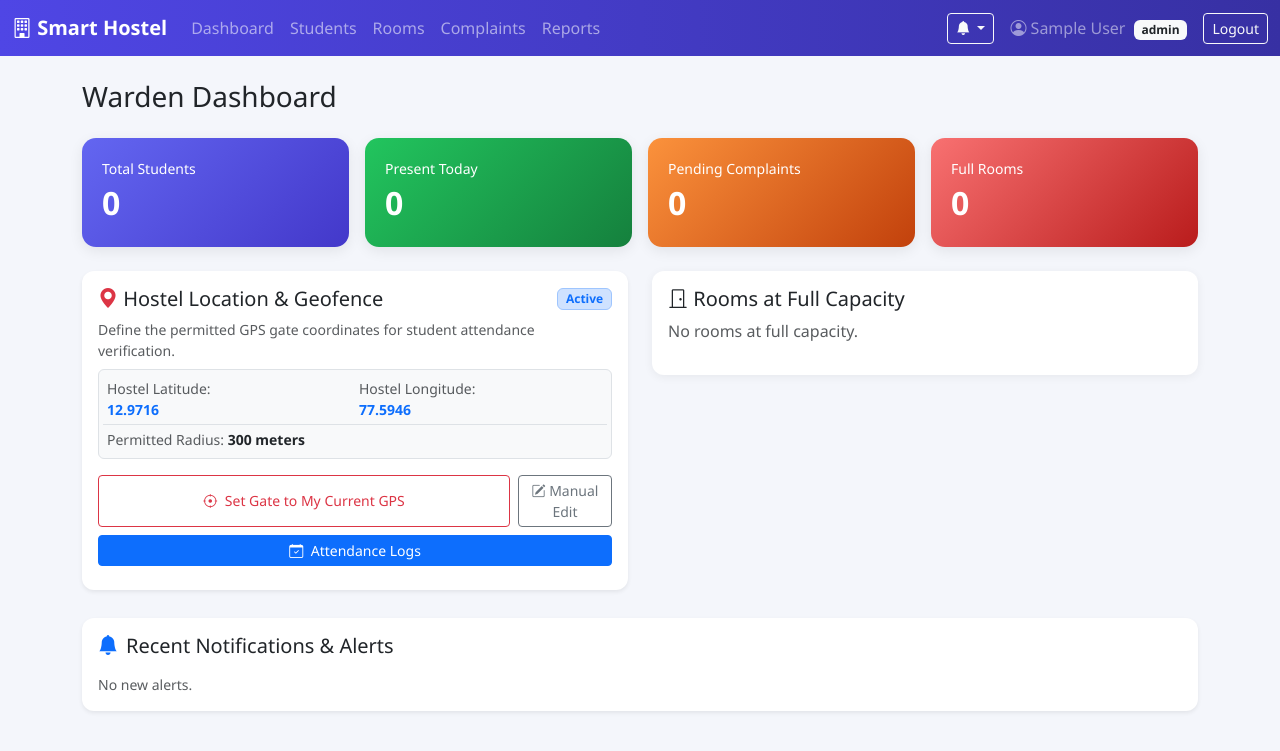
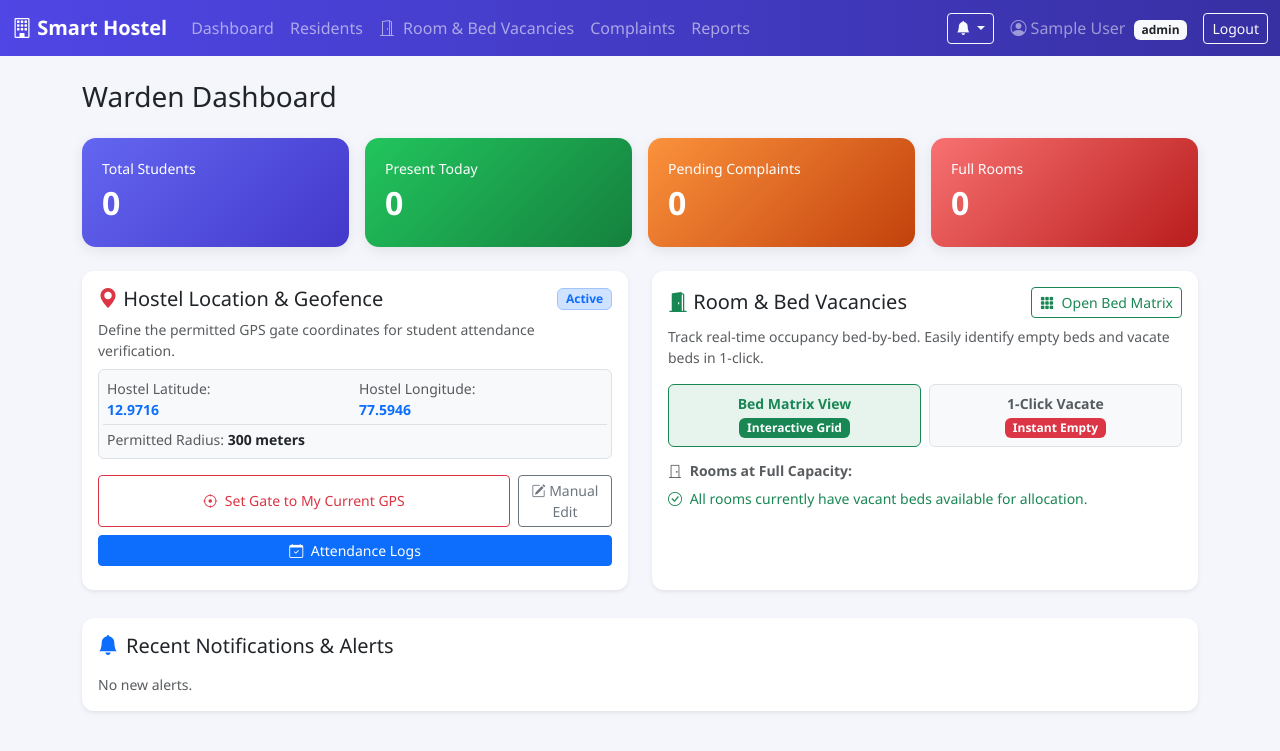
Before and after one commit to rsnivetha990-cmd/hostel-management, a Flask app: page /warden/dashboard in a window 1280 px wide. Shown: the top 751 px of the page. Run offline with Flask 3, Linux system fonts and the light colour scheme; the visitor is signed in with stand-in values (Sample User, id 1); data that the repository does not hold is empty; some libraries are stand-ins or nearby versions.

Commit message:
feat: Add prominent Room & Bed Vacancies navigation and dashboard entry points for Warden and Admin

```diff
--- a/templates/base.html
+++ b/templates/base.html
@@ -28,12 +28,12 @@
         {% elif current_user.role == 'warden' %}
           <li class="nav-item"><a class="nav-link" href="{{ url_for('warden_dashboard') }}">Dashboard</a></li>
           <li class="nav-item"><a class="nav-link" href="{{ url_for('warden_attendance') }}">Attendance Monitoring</a></li>
-          <li class="nav-item"><a class="nav-link" href="{{ url_for('warden_rooms') }}">Rooms</a></li>
+          <li class="nav-item"><a class="nav-link" href="{{ url_for('warden_rooms') }}"><i class="bi bi-door-open me-1"></i> Room & Bed Vacancies</a></li>
           <li class="nav-item"><a class="nav-link" href="{{ url_for('warden_complaints') }}">Complaints</a></li>
         {% elif current_user.role == 'admin' %}
           <li class="nav-item"><a class="nav-link" href="{{ url_for('admin_dashboard') }}">Dashboard</a></li>
-          <li class="nav-item"><a class="nav-link" href="{{ url_for('admin_students') }}">Students</a></li>
-          <li class="nav-item"><a class="nav-link" href="{{ url_for('warden_rooms') }}">Rooms</a></li>
+          <li class="nav-item"><a class="nav-link" href="{{ url_for('admin_students') }}">Residents</a></li>
+          <li class="nav-item"><a class="nav-link" href="{{ url_for('warden_rooms') }}"><i class="bi bi-door-open me-1"></i> Room & Bed Vacancies</a></li>
           <li class="nav-item"><a class="nav-link" href="{{ url_for('warden_complaints') }}">Complaints</a></li>
           <li class="nav-item"><a class="nav-link" href="{{ url_for('admin_reports') }}">Reports</a></li>
         {% endif %}
--- a/templates/warden_dashboard.html
+++ b/templates/warden_dashboard.html
@@ -99,19 +99,44 @@
     </div>
   </div>
   <div class="col-md-6">
-    <div class="card p-3">
-      <h5><i class="bi bi-door-closed"></i> Rooms at Full Capacity</h5>
+    <div class="card p-3 shadow-sm h-100">
+      <div class="d-flex justify-content-between align-items-center mb-2">
+        <h5 class="mb-0"><i class="bi bi-door-open-fill text-success"></i> Room & Bed Vacancies</h5>
+        <a href="{{ url_for('warden_rooms') }}" class="btn btn-sm btn-outline-success">
+          <i class="bi bi-grid-3x3-gap-fill me-1"></i> Open Bed Matrix
+        </a>
+      </div>
+      <p class="text-muted small mb-3">
+        Track real-time occupancy bed-by-bed. Easily identify empty beds and vacate beds in 1-click.
+      </p>
+
+      <div class="row g-2 mb-3">
+        <div class="col-6">
+          <div class="p-2 bg-success bg-opacity-10 border border-success rounded text-center">
+            <span class="small text-success fw-bold d-block">Bed Matrix View</span>
+            <span class="badge bg-success">Interactive Grid</span>
+          </div>
+        </div>
+        <div class="col-6">
+          <div class="p-2 bg-light border rounded text-center">
+            <span class="small text-muted fw-bold d-block">1-Click Vacate</span>
+            <span class="badge bg-danger">Instant Empty</span>
+          </div>
+        </div>
+      </div>
+
+      <h6 class="small fw-bold text-muted mb-2"><i class="bi bi-door-closed me-1"></i> Rooms at Full Capacity:</h6>
       {% if full_rooms %}
-        <ul class="list-group list-group-flush">
-          {% for r in full_rooms %}
-            <li class="list-group-item d-flex justify-content-between">
-              <span>{{ r.room_number }} ({{ r.block }})</span>
-              <span class="badge bg-danger">Full</span>
+        <ul class="list-group list-group-flush small">
+          {% for r in full_rooms[:4] %}
+            <li class="list-group-item d-flex justify-content-between align-items-center px-0 py-1">
+              <span>Room {{ r.room_number }} (Block {{ r.block }})</span>
+              <span class="badge bg-danger-subtle text-danger border border-danger">0 Vacant (Full)</span>
             </li>
           {% endfor %}
         </ul>
       {% else %}
-        <p class="text-muted">No rooms at full capacity.</p>
+        <p class="text-success small mb-0"><i class="bi bi-check-circle me-1"></i> All rooms currently have vacant beds available for allocation.</p>
       {% endif %}
     </div>
   </div>
```
Also changed, not shown: templates/admin_dashboard.html (+4 -3 lines).
